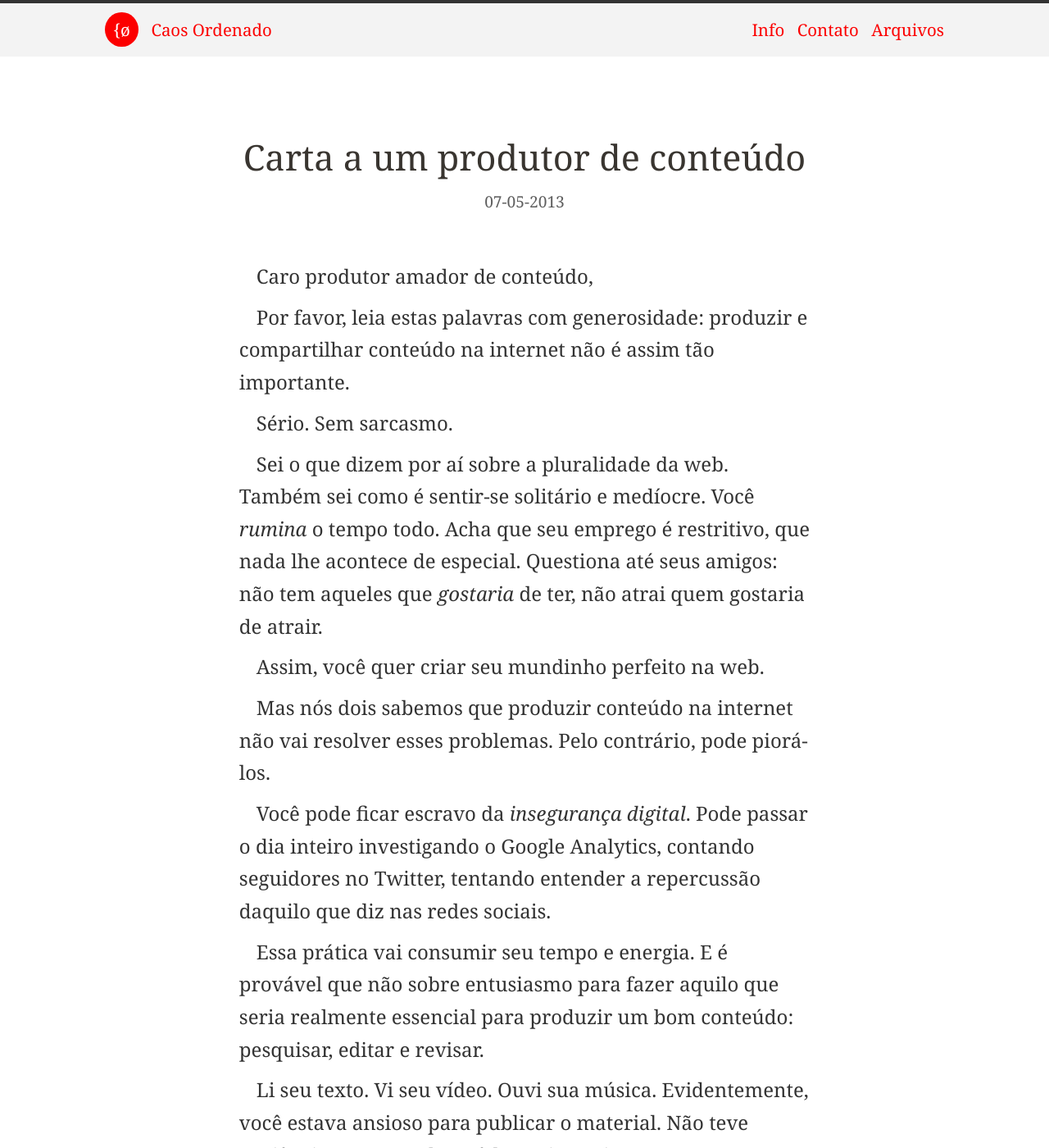
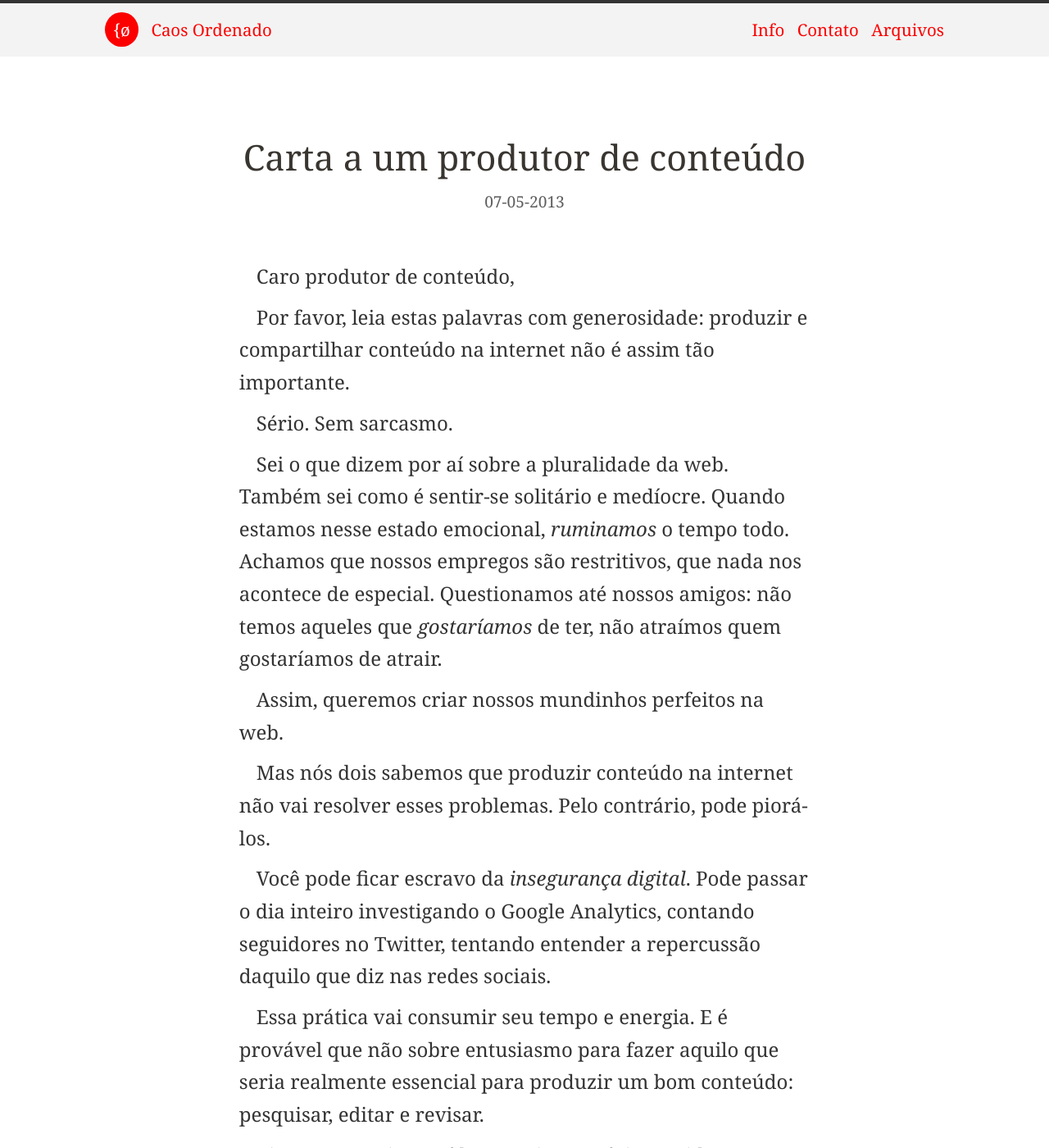
Before and after one commit to eduf/eduf.github.com, a Jekyll site: the page built from _posts/2013-05-07-carta-a-um-produtor-de-conteudo.md, in a window 1280 px wide and 1400 px high. Shown: the whole window at 82% size. Built offline with Jekyll 4.4.1, drawn with Linux system fonts in a browser that asks for light colours; nearby versions of some CDN libraries; comment, search, counter and statistics services are not loaded.

Commit message:
Carta a um produtor de conteúdo 1.0.2

```diff
--- a/_posts/2013-05-07-carta-a-um-produtor-de-conteudo.md
+++ b/_posts/2013-05-07-carta-a-um-produtor-de-conteudo.md
@@ -7,15 +7,15 @@ tags:
 - comportamento
 ---
 
-Caro produtor amador de conteúdo,
+Caro produtor de conteúdo,
 
 Por favor, leia estas palavras com generosidade: produzir e compartilhar conteúdo na internet não é assim tão importante.
 
 Sério. Sem sarcasmo.
 
-Sei o que dizem por aí sobre a pluralidade da web. Também sei como é sentir-se solitário e medíocre. Você *rumina* o tempo todo. Acha que seu emprego é restritivo, que nada lhe acontece de especial. Questiona até seus amigos: não tem aqueles que *gostaria* de ter, não atrai quem gostaria de atrair.
+Sei o que dizem por aí sobre a pluralidade da web. Também sei como é sentir-se solitário e medíocre. Quando estamos nesse estado emocional, *ruminamos* o tempo todo. Achamos que nossos empregos são restritivos, que nada nos acontece de especial. Questionamos até nossos amigos: não temos aqueles que *gostaríamos* de ter, não atraímos quem gostaríamos de atrair.
 
-Assim, você quer criar seu mundinho perfeito na web.
+Assim, queremos criar nossos mundinhos perfeitos na web.
 
 Mas nós dois sabemos que produzir conteúdo na internet não vai resolver esses problemas. Pelo contrário, pode piorá-los.
 
```
